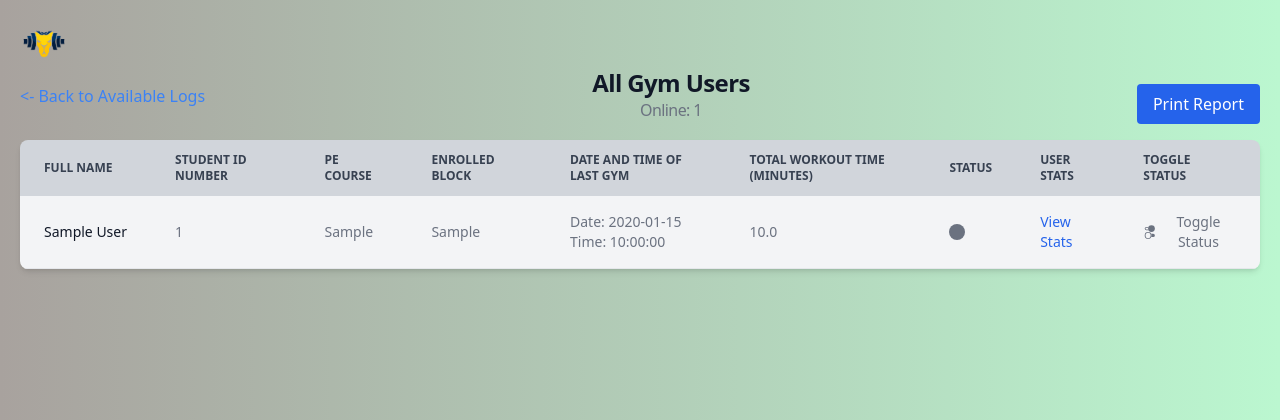
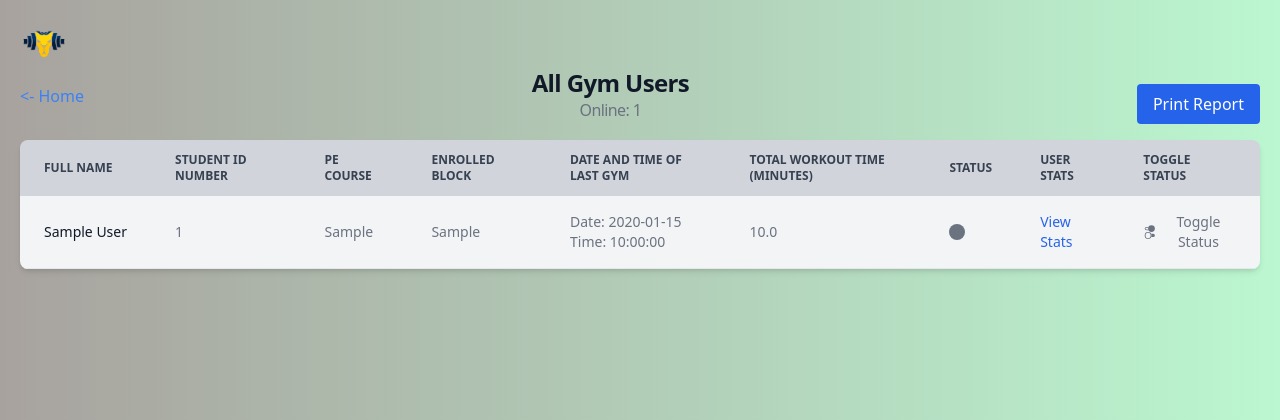
Before and after one commit to tarikuzuma/gymlog-test, a Flask app: page /gym_info in a window 1280 px wide. Shown: the top 420 px of the page. Run offline with Flask 3, Linux system fonts and the light colour scheme; tables that the repository leaves empty hold one stand-in row (values such as "Sample post"); some libraries are stand-ins or nearby versions.

Commit message:
refactor: Changed the Previous Button to Home Button in All Users

```diff
--- a/templates/gym_info.html
+++ b/templates/gym_info.html
@@ -5,7 +5,7 @@
 {% block content %}
     <div class="flex items-center justify-between mb-4">
         <div class="flex-shrink-0">
-            <a href="/daily_login_report" class="text-blue-500 hover:underline"><- Back to Available Logs</a>
+            <a href="/" class="text-blue-500 hover:underline"><- Home</a>
         </div>
         <div class="flex-grow text-center mx-4"> <!-- Add horizontal margin for spacing -->
             <h1 class="text-2xl font-extrabold leading-none tracking-tight text-gray-900 dark:text-white">
```
